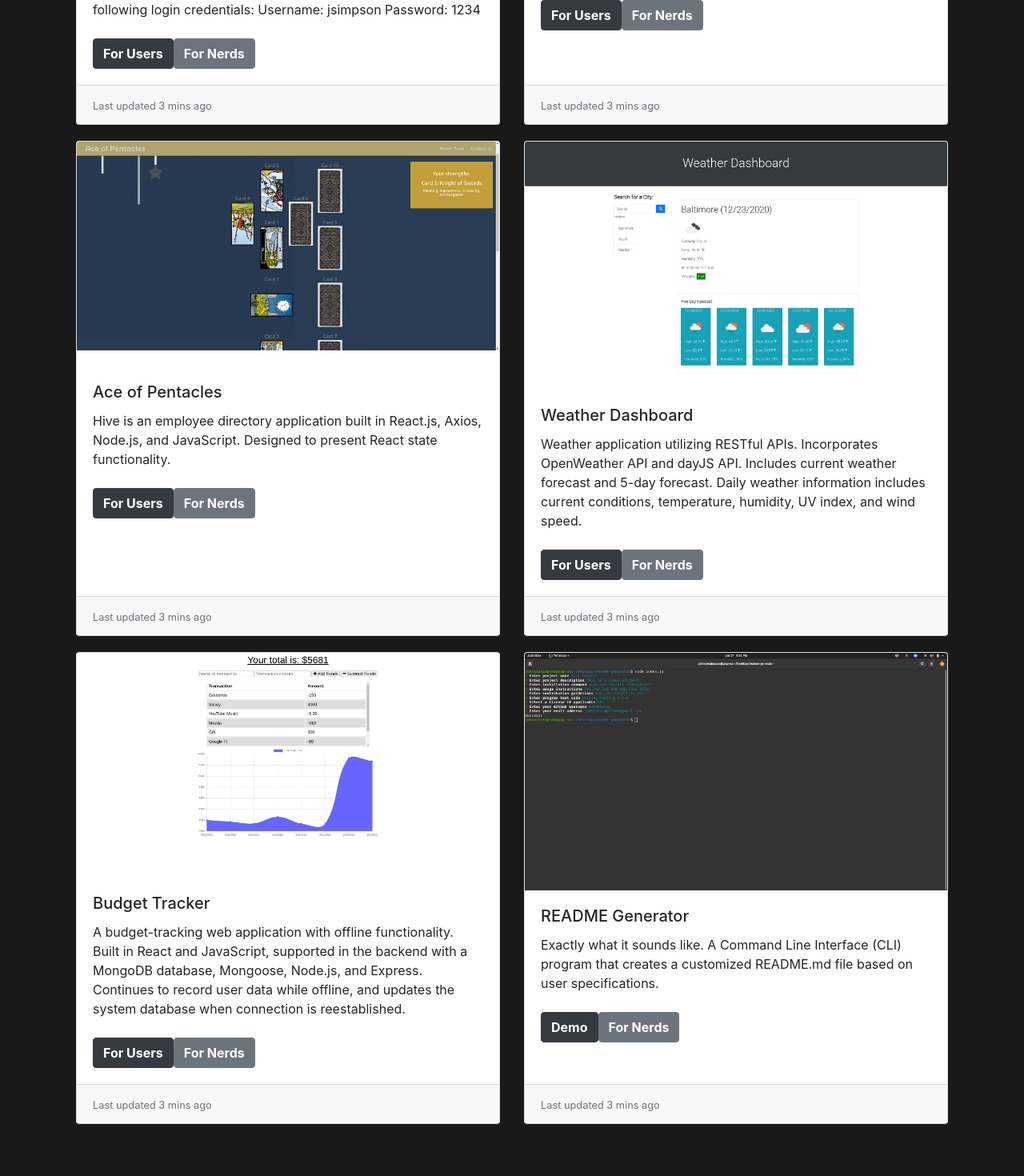
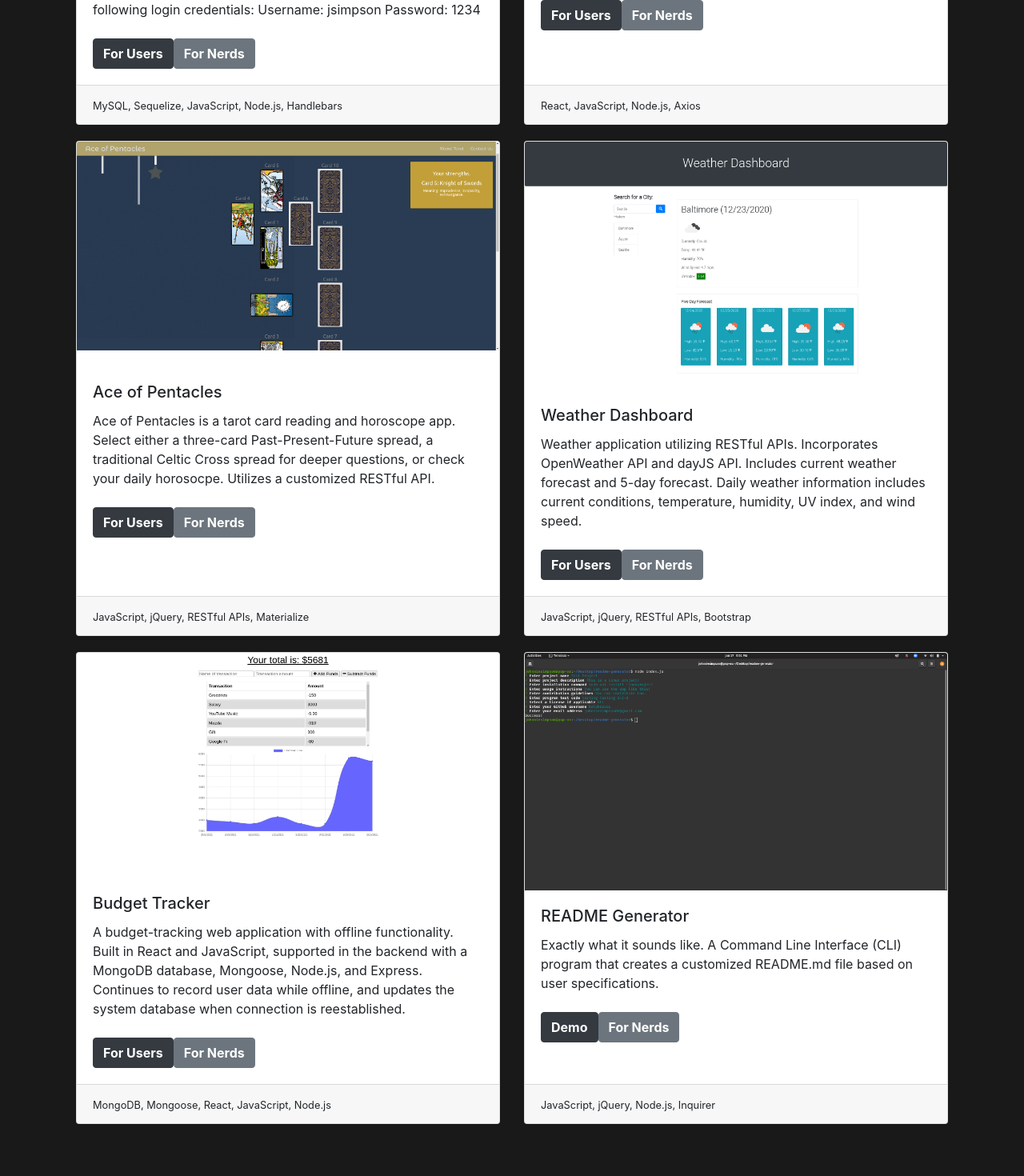
Before and after one commit to balokdecoy/simpson-portfolio, a React (Create React App) app: page /Portfolio in a window 1280 px wide. Shown: the part 500-1970 px from the top of the page at 80% size. Built offline with nearby package versions, Linux system fonts and the light colour scheme.

Commit message:
Finishing touches on the portfolio page. Added technologies as footer detail on each card. Corrected descriptions on some of the cards.

```diff
--- a/src/components/Card/index.js
+++ b/src/components/Card/index.js
@@ -85,7 +85,7 @@ export default function () {
       </Card.Text>
     </Card.Body>
     <Card.Footer>
-      <small className="text-muted">Last updated 3 mins ago</small>
+      <small>MySQL, Sequelize, JavaScript, Node.js, Handlebars</small>
     </Card.Footer>
   </Card>
 
@@ -103,7 +103,7 @@ export default function () {
       </Card.Text>
     </Card.Body>
     <Card.Footer>
-      <small className="text-muted">Last updated 3 mins ago</small>
+      <small>React, JavaScript, Node.js, Axios</small>
     </Card.Footer>
   </Card>
   </CardDeck>
@@ -114,8 +114,8 @@ export default function () {
     <Card.Body>
       <Card.Title style={{paddingTop: "20px"}}>Ace of Pentacles</Card.Title>
       <Card.Text>
-      Hive is an employee directory application built in React.js, Axios, Node.js, and JavaScript.
-      Designed to present React state functionality.
+      Ace of Pentacles is a tarot card reading and horoscope app. Select either a three-card Past-Present-Future spread, a traditional
+      Celtic Cross spread for deeper questions, or check your daily horosocpe. Utilizes a customized RESTful API.
       <br />
       <br />
       <button type="button" className="btn btn-dark" style={{fontWeight: "bolder"}} onClick={app4} id="project1App">For Users</button>
@@ -123,7 +123,7 @@ export default function () {
       </Card.Text>
     </Card.Body>
     <Card.Footer>
-      <small className="text-muted">Last updated 3 mins ago</small>
+      <small>JavaScript, jQuery, RESTful APIs, Materialize</small>
     </Card.Footer>
   </Card>
 
@@ -142,7 +142,7 @@ export default function () {
       </Card.Text>
     </Card.Body>
     <Card.Footer>
-      <small className="text-muted">Last updated 3 mins ago</small>
+      <small>JavaScript, jQuery, RESTful APIs, Bootstrap</small>
     </Card.Footer>
   </Card>
   </CardDeck>
@@ -163,7 +163,7 @@ export default function () {
       </Card.Text>
     </Card.Body>
     <Card.Footer>
-      <small className="text-muted">Last updated 3 mins ago</small>
+      <small>MongoDB, Mongoose, React, JavaScript, Node.js</small>
     </Card.Footer>
   </Card>
 
@@ -181,7 +181,7 @@ export default function () {
       </Card.Text>
     </Card.Body>
     <Card.Footer>
-      <small className="text-muted">Last updated 3 mins ago</small>
+      <small>JavaScript, jQuery, Node.js, Inquirer</small>
     </Card.Footer>
   </Card>
   </CardDeck>
```
